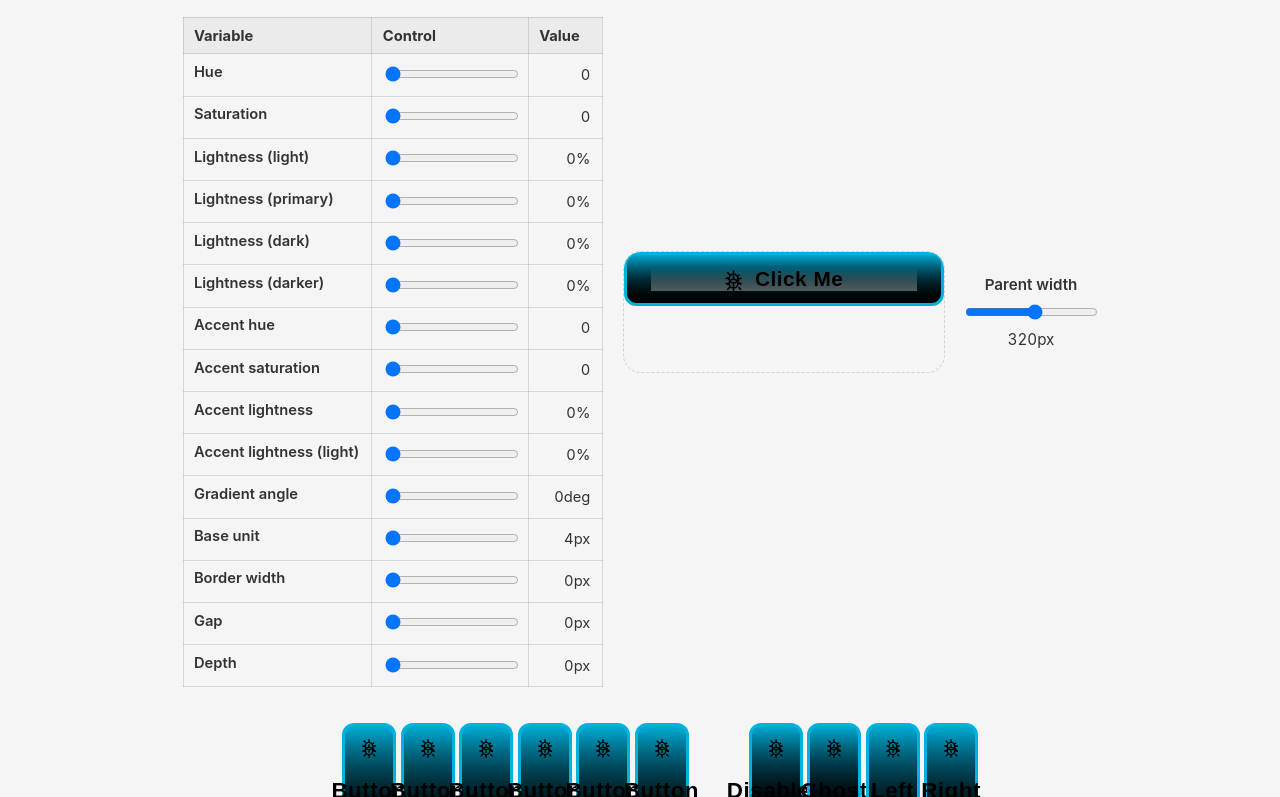
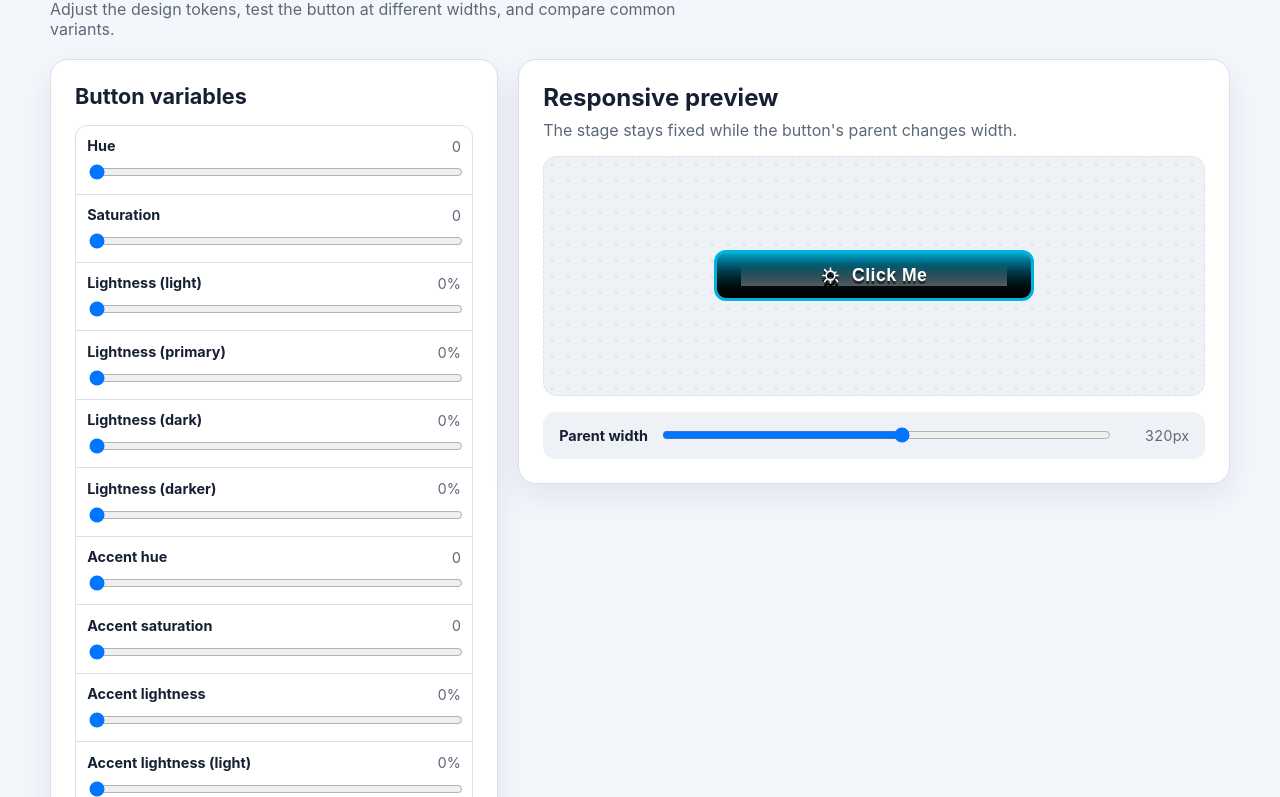
Before and after one commit to designerzen/button, a website built with Vite: page index.html in a window 1280 px wide. Shown: the part 84-881 px from the top of the page. Built offline with nearby package versions, Linux system fonts and the light colour scheme.

```diff
--- a/button.css
+++ b/button.css
@@ -33,8 +33,8 @@
     --depth:5px;
 
     /* //  font-size: max(1.5em, 1.23em + 2cqi); */
-    --font-size: clamp(0.75rem, calc(0.6rem + 3.5cqi), 1.4rem);
-    --icon-size: clamp(1rem, calc(0.8rem + 4.5cqw), 1.2rem);
+    --font-size: clamp(0.95rem, calc(0.9rem + 0.25vw), 1.1rem);
+    --icon-size: 1.15rem;
 
     /* Focus ring properties */
     --focus-ring-width: 3px;
@@ -50,8 +50,8 @@
     --color-primary-dark: oklch(var(--lightness-dark) var(--oklch-saturation) calc(var(--oklch-hue) * 1deg));
     --color-primary-darker: oklch(var(--lightness-darker) var(--oklch-saturation) calc(var(--oklch-hue) * 1deg));
 
-    --color-accent: oklch(var(--accent-lightness) var(--accent-saturation) var(--accent-hue));
-    --color-accent-light: oklch(var(--accent-lightness-light) 0.15 var(--accent-hue));
+    --color-accent: oklch(var(--accent-lightness) var(--accent-saturation) calc(var(--accent-hue) * 1deg));
+    --color-accent-light: oklch(var(--accent-lightness-light) 0.15 calc(var(--accent-hue) * 1deg));
 
 
     --border-color: var(--color-primary);
@@ -94,11 +94,10 @@
     --shadow-color-focus: light-dark(rgba(255, 255, 255, 0.8), rgba(0, 0, 0, 0.3));
 
     /* Text colors based on background contrast */
-    --text-color: contrast-color(var(--bg-color));
-
-    --text-color-hover: contrast-color(var(--bg-color-hover));
-    --text-color-active: contrast-color(var(--bg-color-active));
-    --text-shadow: 0 var(--depth) 0 contrast-color(var(--text-color));
+    --text-color: #ffffff;
+    --text-color-hover: #ffffff;
+    --text-color-active: #ffffff;
+    --text-shadow: 0 min(var(--depth), 3px) 0 rgba(0, 0, 0, 0.55);
 }
 
 .button {
@@ -106,19 +105,15 @@
     -webkit-appearance: none;
 
     display: inline-grid;
-    flex-shrink: 0;
-    flex-grow: 1;
     min-width: 0;
 
     container-type: inline-size;
     container-name: button;
 
-    grid-template-columns: 1fr;
-    grid-template-areas:
-        "icon"
-        "text";
+    grid-template-columns: auto minmax(0, auto);
+    grid-template-areas: "icon text";
 
-    gap:calc(2 * var(--gap)) calc(var(--gap));
+    gap: var(--gap);
 
     /* grid-template-columns: var(--padding) minmax(0, auto) minmax(0, auto) minmax(0, auto) minmax(0, auto) minmax(0, auto)  var(--padding);
 
@@ -204,10 +199,8 @@
     text-box:trim-both cap alphabetic;
 
     text-align: center;
-    white-space: normal;
-    overflow-wrap: break-word;
-    word-break: normal;
-    hyphens: auto;
+    white-space: nowrap;
+    overflow: hidden;
 
     cursor: pointer;
     transition: transform 45ms cubic-bezier(0.2, 0, 0.38, 0.9);
@@ -381,3 +374,27 @@
         }
     }
 }
+
+.button.align-left {
+    grid-template-columns: auto minmax(0, 1fr);
+    text-align: left;
+}
+
+.button.align-right {
+    grid-template-columns: minmax(0, 1fr) auto;
+    grid-template-areas: "text icon";
+    text-align: right;
+}
+
+.button.ghost {
+    color: var(--color-primary-dark);
+    background-color: transparent;
+    background-image: none;
+    text-shadow: none;
+}
+
+@media (prefers-color-scheme: dark) {
+    .button.ghost {
+        color: var(--color-primary-light);
+    }
+}
--- a/index.html
+++ b/index.html
@@ -6,179 +6,278 @@
     <title>The Best HTML Button in the World</title>
     <link rel="stylesheet" href="button.css">
     <style>
+        :root {
+            color-scheme: light dark;
+            --page-bg: #f3f6fb;
+            --panel-bg: #ffffff;
+            --page-text: #172033;
+            --muted-text: #5d6879;
+            --line: #d9e0ea;
+            --soft-bg: #eef2f7;
+            --page-shadow: 0 12px 32px rgba(27, 39, 61, 0.08);
+        }
+
+        * {
+            box-sizing: border-box;
+        }
 
         body {
             margin: 0;
-    padding: 20px;
-    font-family: -apple-system, BlinkMacSystemFont, 'Segoe UI', Roboto, Oxygen, Ubuntu, Cantarell, sans-serif;
-    background-color: light-dark(#f5f5f5, #1a1a1a);
+            min-width: 320px;
             min-height: 100vh;
-    display: flex;
-    align-items: center;
-    justify-content: center;
-    color-scheme: light dark;
+            padding: clamp(1rem, 3vw, 2.5rem);
+            font-family: Inter, ui-sans-serif, system-ui, -apple-system, BlinkMacSystemFont, "Segoe UI", sans-serif;
+            color: var(--page-text);
+            background: var(--page-bg);
         }
 
         .container {
-    display: flex;
-    gap: 20px;
-    flex-wrap: wrap;
-    align-items: center;
-    justify-content: center;
+            width: min(1180px, 100%);
+            margin: 0 auto;
+            display: grid;
+            grid-template-columns: minmax(340px, 0.85fr) minmax(0, 1.35fr);
+            gap: 1.25rem;
+            align-items: start;
+        }
+
+        .page-header,
+        .gallery {
+            grid-column: 1 / -1;
+        }
+
+        .page-header h1,
+        .panel h2 {
+            margin: 0;
+            line-height: 1.15;
+        }
+
+        .page-header p {
+            max-width: 66ch;
+            margin: 0.5rem 0 0;
+            color: var(--muted-text);
+        }
+
+        .panel {
+            min-width: 0;
+            padding: clamp(1rem, 2vw, 1.5rem);
+            border: 1px solid var(--line);
+            border-radius: 18px;
+            background: var(--panel-bg);
+            box-shadow: var(--page-shadow);
         }
 
         .controls {
-    display: flex;
-    flex-direction: column;
-    gap: 1rem;
-    align-items: flex-start;
-    color: #333;
-    font-size: 0.95rem;
-    width: min(420px, 100%);
+            container-type: inline-size;
+            font-size: 0.9rem;
         }
 
-.controls label {
-    font-weight: 600;
+        .variable-list {
+            margin-top: 1rem;
+            border: 1px solid var(--line);
+            border-radius: 12px;
+            overflow: hidden;
         }
 
-.variables-table {
-    width: 100%;
-    border-collapse: collapse;
-    font-size: 0.92rem;
+        .variable-row {
+            display: grid;
+            grid-template-columns: minmax(8.5rem, 1fr) minmax(8rem, 1.4fr) auto;
+            gap: 0.75rem;
+            align-items: center;
+            padding: 0.6rem 0.7rem;
+            border-bottom: 1px solid var(--line);
         }
 
-.variables-table th,
-.variables-table td {
-    border: 1px solid rgba(0,0,0,.12);
-    padding: 0.55rem 0.65rem;
+        .variable-row:last-child {
+            border-bottom: 0;
         }
 
-.variables-table th {
-    background: rgba(0,0,0,.04);
-    text-align: left;
-    font-weight: 700;
+        .variable-row label {
+            min-width: 0;
+            font-weight: 650;
+            line-height: 1.3;
         }
 
-.variables-table td {
-    vertical-align: middle;
+        .variable-row input[type="range"] {
+            display: block;
+            width: 100%;
+            min-width: 0;
         }
 
-.variables-table label {
-    display: block;
-    margin-bottom: 0.35rem;
-}
-
-.variables-table output {
+        .variable-row output,
+        .resize-controls output {
             display: inline-block;
-    min-width: 3.2rem;
+            min-width: 4.25rem;
+            color: var(--muted-text);
             text-align: right;
             font-variant-numeric: tabular-nums;
         }
 
-.variables-table input[type="range"] {
+        .preview-panel {
+            display: grid;
+            gap: 1rem;
+        }
+
+        .preview-panel > p {
+            margin: -0.5rem 0 0;
+            color: var(--muted-text);
+        }
+
+        .preview-stage {
+            min-height: 240px;
+            padding: 1.25rem;
+            display: flex;
+            align-items: center;
+            justify-content: center;
+            overflow: hidden;
+            border: 1px dashed var(--line);
+            border-radius: 14px;
+            background-color: var(--soft-bg);
+            background-image: radial-gradient(circle, color-mix(in srgb, var(--muted-text) 16%, transparent) 1px, transparent 1px);
+            background-size: 16px 16px;
+        }
+
+        .resize-box {
+            container: button-parent / inline-size;
+            width: 320px;
+            max-width: 100%;
+            min-width: 42px;
+            transition: width 120ms ease-out;
+        }
+
+        .resize-box .button {
             width: 100%;
         }
 
-.controls input[type="range"] {
-    width: 100%;
-    max-width: 260px;
-}
-
-.controls output {
-    font-variant-numeric: tabular-nums;
-}
-
-.resize-box {
-    display: inline-flex;
+        .resize-controls {
+            display: grid;
+            grid-template-columns: auto minmax(120px, 1fr) 4.25rem;
+            gap: 0.75rem;
             align-items: center;
-    justify-content: center;
-    width: 320px;
-    min-width: 160px;
-    min-height: 120px;
-    padding: 1rem;
-    border: 1px dashed rgba(0,0,0,.15);
-    border-radius: 18px;
-    transition: width 180ms ease;
-}
-
-.resize-controls {
-    display: flex;
-    flex-direction: column;
-    gap: 0.5rem;
-    align-items: center;
-    color: #333;
-    font-size: 0.95rem;
+            padding: 0.85rem 1rem;
+            border-radius: 12px;
+            background: var(--soft-bg);
+            font-size: 0.9rem;
         }
 
         .resize-controls label {
-    font-weight: 600;
+            font-weight: 650;
         }
 
         .resize-controls input[type="range"] {
             width: 100%;
-    max-width: 260px;
         }
 
-.resize-controls output {
-    font-variant-numeric: tabular-nums;
+        .button-grid {
+            margin-top: 1rem;
+            display: grid;
+            grid-template-columns: repeat(auto-fit, minmax(min(100%, 170px), 1fr));
+            gap: 0.9rem;
         }
 
-.resize-box {
-    container-type: inline-size;
-    container-name: button-parent;
-    display: block;
-    overflow: hidden;
-    padding: 0;
-    margin: 0;
+        .button-grid .button {
+            width: 100%;
         }
 
-.resize-box button{
-    width: 100%;
+        @media (prefers-color-scheme: dark) {
+            :root {
+                --page-bg: #10141c;
+                --panel-bg: #191f2a;
+                --page-text: #f4f7fb;
+                --muted-text: #b8c1cf;
+                --line: #364052;
+                --soft-bg: #222a37;
+                --page-shadow: 0 14px 38px rgba(0, 0, 0, 0.28);
+            }
+        }
+
+        @media (max-width: 820px) {
+            .container {
+                grid-template-columns: minmax(0, 1fr);
+            }
+
+            .page-header,
+            .gallery {
+                grid-column: auto;
+            }
+        }
+
+        @container (max-width: 30rem) {
+            .variable-row {
+                grid-template-columns: minmax(0, 1fr) auto;
+                gap: 0.4rem 0.75rem;
+                padding: 0.7rem;
+            }
+
+            .variable-row input {
+                grid-column: 1 / -1;
+                grid-row: 2;
+            }
+        }
+
+        @media (max-width: 520px) {
+            body {
+                padding: 0.75rem;
+            }
+
+            .panel {
+                padding: 1rem;
+                border-radius: 14px;
+            }
+
+            .resize-controls {
+                grid-template-columns: 1fr auto;
+            }
+
+            .resize-controls input {
+                grid-column: 1 / -1;
+                grid-row: 2;
+            }
+
         }
     </style>
 </head>
 <body>
     <main class="container">
-        <div class="controls">
-            <h2>Button variables</h2>
-            <table class="variables-table">
-                <thead>
-                    <tr>
-                        <th>Variable</th>
-                        <th>Control</th>
-                        <th>Value</th>
-                    </tr>
-                </thead>
-                <tbody id="variable-controls"></tbody>
-            </table>
-        </div>
+        <header class="page-header">
+            <h1>Button playground</h1>
+            <p>Adjust the design tokens, test the button at different widths, and compare common variants.</p>
+        </header>
 
+        <section class="controls panel" aria-labelledby="variables-heading">
+            <h2 id="variables-heading">Button variables</h2>
+            <div class="variable-list" id="variable-controls"></div>
+        </section>
+
+        <section class="preview-panel panel" aria-labelledby="preview-heading">
+            <h2 id="preview-heading">Responsive preview</h2>
+            <p>The stage stays fixed while the button's parent changes width.</p>
+            <div class="preview-stage">
                 <div class="resize-box">
                     <button type="button" class="button">Click Me</button>
                 </div>
-
+            </div>
             <div class="resize-controls">
                 <label for="parent-width-slider">Parent width</label>
                 <input id="parent-width-slider" type="range" min="42" max="560" value="320" />
                 <output id="parent-width-value">320px</output>
             </div>
+        </section>
 
-
-        <menu>
+        <section class="gallery panel" aria-labelledby="gallery-heading">
+            <h2 id="gallery-heading">Button variants</h2>
+            <div class="button-grid">
                 <button type="button" class="button">Button One</button>
                 <button type="button" class="button">Button Two</button>
                 <button type="button" class="button">Button Three</button>
                 <button type="button" class="button">Button Four</button>
                 <button type="button" class="button">Button Five</button>
                 <button type="button" class="button">Button Six</button>
-        </menu>
-
-        <menu>
-            <button type="button" class="button" disaled>Disabled</button>
+                <button type="button" class="button" disabled>Disabled</button>
                 <button type="button" class="button ghost">Ghost</button>
                 <button type="button" class="button align-left">Left Justified</button>
                 <button type="button" class="button align-right">Right Justified</button>
-        </menu>
+            </div>
+        </section>
     </main>
     <script>
         const rootEl = document.documentElement;
@@ -206,16 +305,15 @@
         const formatValue = (value, unit) => `${value}${unit}`;
 
         const createControlRow = (config) => {
-            const row = document.createElement('tr');
+            const row = document.createElement('div');
+            row.className = 'variable-row';
             const id = config.name.replace(/--/g, '') + '-slider';
             const current = getComputedStyle(rootEl).getPropertyValue(config.name).trim();
             const raw = parseValue(current) || config.min;
             row.innerHTML = `
-                <td><label for="${id}">${config.label}</label></td>
-                <td>
+                <label for="${id}">${config.label}</label>
                 <input id="${id}" type="range" min="${config.min}" max="${config.max}" step="${config.step}" value="${raw}" />
-                </td>
-                <td><output id="${id}-value">${formatValue(raw, config.unit)}</output></td>
+                <output id="${id}-value" for="${id}">${formatValue(raw, config.unit)}</output>
             `;
 
             const slider = row.querySelector('input');
```
Lines whose indentation alone changed are shown as unchanged.
